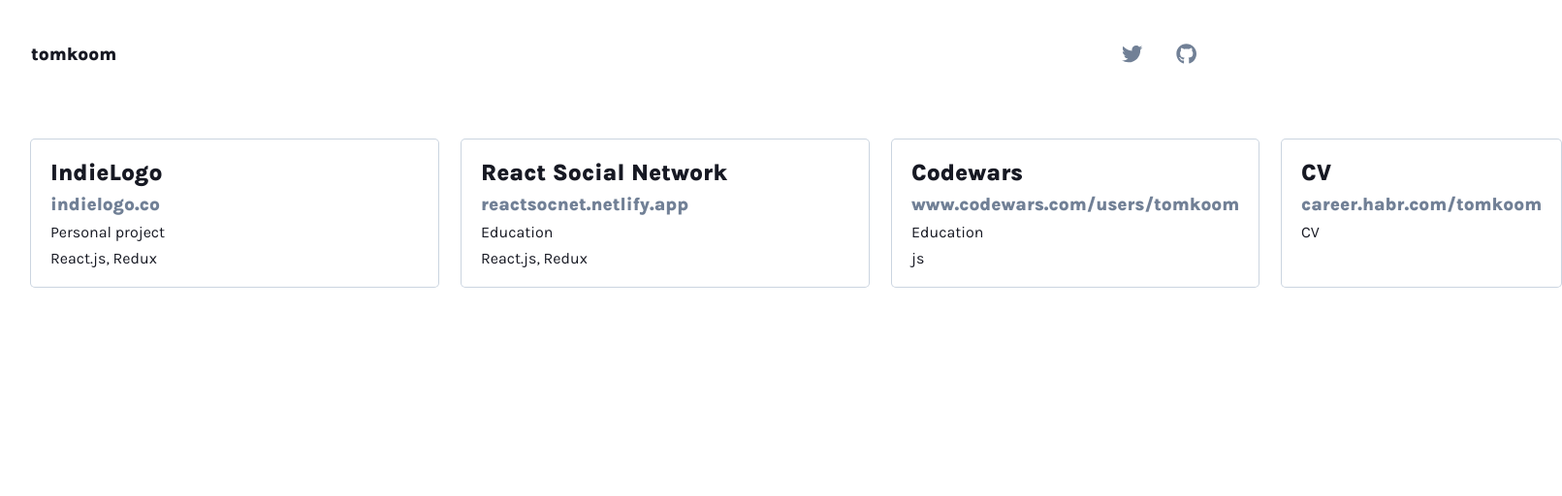
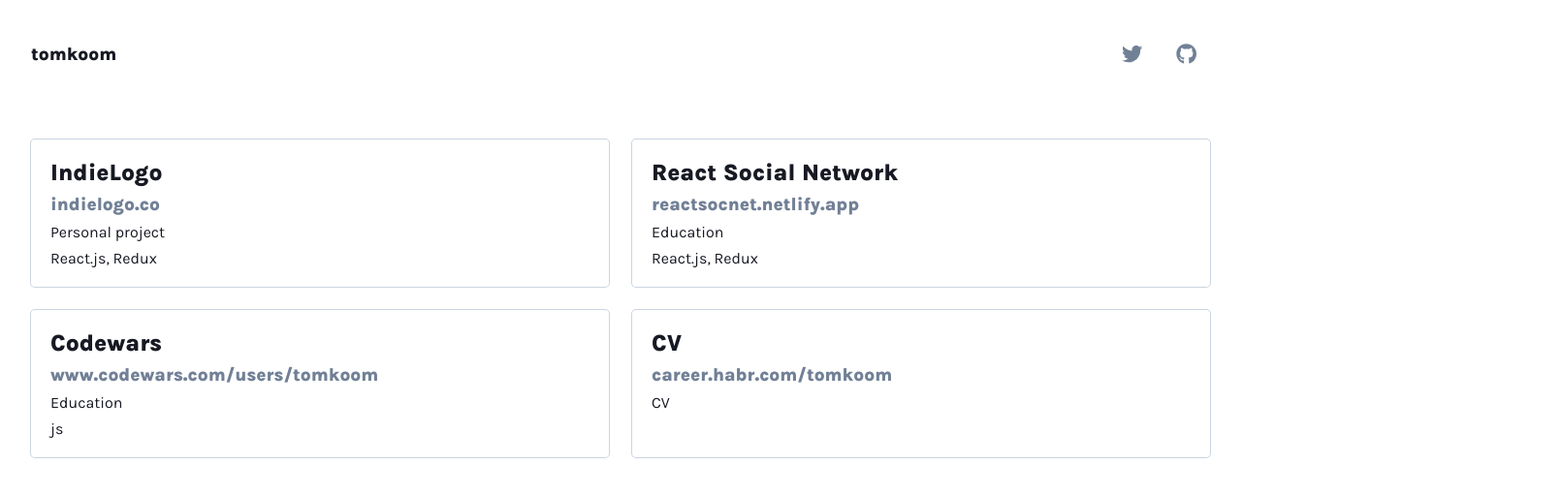
Before and after one commit to tomkoom/folio, a React (Create React App) app: page / in a window 1280 px wide. Shown: the top 512 px of the page at 97% size, 1611 px wide, since content can reach past the window. Built offline with nearby package versions, Linux system fonts and the light colour scheme.

Commit message:
fix card height

```diff
--- a/src/components/Projects/Projects.css
+++ b/src/components/Projects/Projects.css
@@ -6,14 +6,14 @@
     display: grid;
     grid-template-columns: repeat(auto-fit, minmax(420px, 1fr));
     grid-gap: 24px;
-    grid-auto-flow: column;
+    /* grid-auto-flow: column; */
 }
 
 .ProjectItem {
     box-shadow: 0px 0px 0px 1px #CBD5E0;
     padding: 20px;
     border-radius: 4px;
-    height: 100%;
+    /* height: 100%; */
 }
 
 
--- a/src/components/Projects/Projects.jsx
+++ b/src/components/Projects/Projects.jsx
@@ -3,7 +3,7 @@
 import Tilt from 'react-parallax-tilt'
 
 const Projects = ({ data }) => {
-    const space = {}
+    const forsedSpace = String.fromCharCode(160);
 
     return (
         <div className="ProjectsContainer">
@@ -28,7 +28,7 @@
                                 <div className="divider8"></div>
                                 <p>{card.category}</p>
                                 <div className="divider8"></div>
-                                <p>{card.tags}</p>
+                                <p>{card.tags === "" ? forsedSpace : card.tags}</p>
 
                                 {/* <span class="LinkBlock"></span> */}
                             </a>
```
